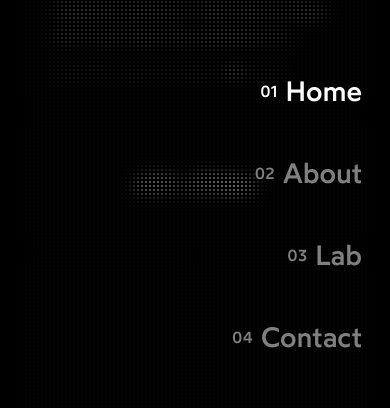
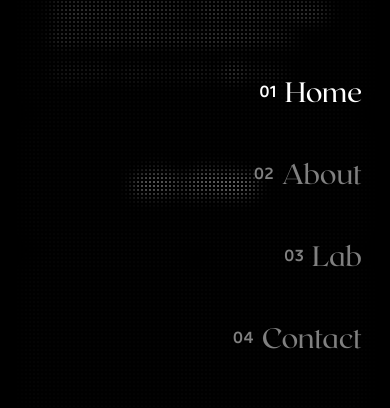
Before and after one commit to ttsoncs/portfolio-refactor, a Next.js app: page / in a window 390 px wide. Both pictures are taken after a click on the button 344 px from the left and 32 px from the top of the page. Shown: the part 208-616 px from the top of the page. Built offline with nearby package versions, Linux system fonts and the light colour scheme.

Commit message:
Update font imports and paths in MobileLinks.js and TextLoop.js, and update color variables in constants.js

```diff
--- a/src/components/Header/MobileLinks.js
+++ b/src/components/Header/MobileLinks.js
@@ -4,6 +4,7 @@ import { usePathname } from "next/navigation";
 import Link from "next/link";
 import React from "react";
 import styled from "styled-components";
+import localFont from "next/font/local";
 
 const variants = {
   open: {
@@ -21,6 +22,16 @@ const variants = {
     },
   },
 };
+
+const roxborough = localFont({
+  src: [
+    {
+      path: "../../../public/fonts/RoxboroughCF-Regular.woff2",
+      weight: "400",
+    },
+  ],
+  display: "fallback",
+});
 
 function MobileLinks({ handelClick }) {
   const pathname = usePathname();
@@ -41,7 +52,7 @@ function MobileLinks({ handelClick }) {
           variants={variants}
         >
           <Index>0{index + 1}</Index>
-          <Text>{title}</Text>
+          <Text className={roxborough.className}>{title}</Text>
         </MotionLinkWrapper>
       ))}
       {/* <Footer variants={variants}>
--- a/src/components/TextLoop/TextLoop.js
+++ b/src/components/TextLoop/TextLoop.js
@@ -22,16 +22,6 @@ const variants = {
     },
   },
 };
-
-const mielle = localFont({
-  src: [
-    {
-      path: "../../../public/fonts/MielleCFBold.woff2",
-      weight: "700",
-    },
-  ],
-  display: "fallback",
-});
 
 function TextLoop() {
   const [index, setIndex] = React.useState(0);
```
Also changed, not shown: public/fonts/MielleCFBold.woff2 (deleted), public/fonts/RoxboroughCF-Regular.woff2 (added).
